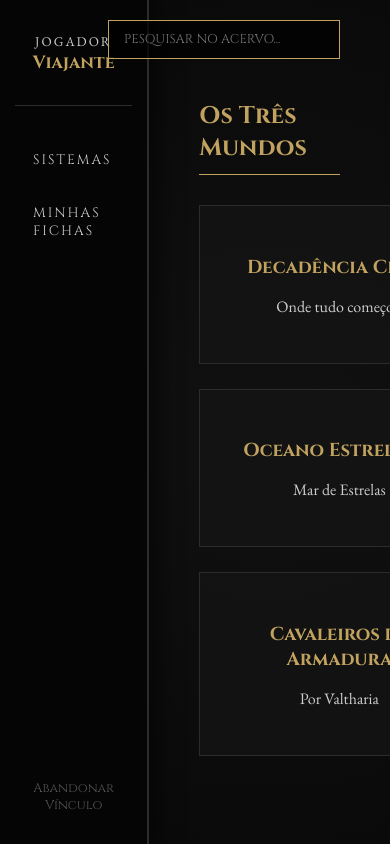
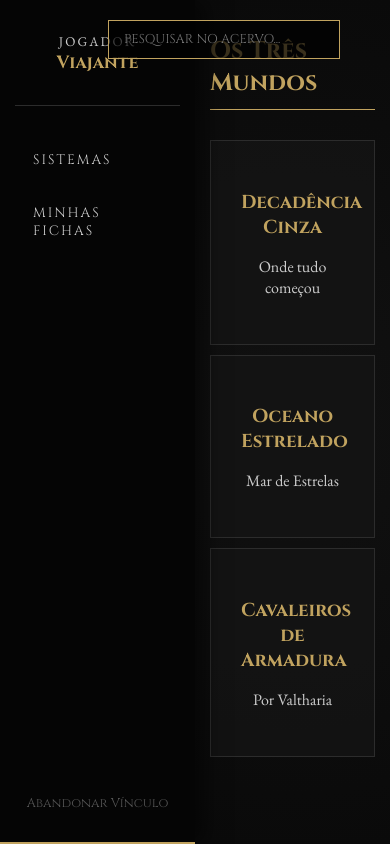
Before and after one commit to tocolli/VK-studio, a plain HTML site: page rpgs-app/frontend/dashboard.html in a window 390 px wide. Drawn offline with nearby package versions, Linux system fonts and the light colour scheme.

Commit message:
ajuste de responsividade

```diff
--- /dev/null
+++ b/rpgs-app/frontend/css/global.css
@@ -0,0 +1,32 @@
+/* Ajustes Globais de Responsividade */
+@media (max-width: 768px) {
+    /* Ajusta o tamanho das fontes para leitura no celular */
+    body { font-size: 16px !important; overflow-x: hidden; }
+
+    /* Faz as grids (Sistemas, Inventário, Atributos) ficarem em 1 ou 2 colunas */
+    .grid-sistemas, .grid-docs, .inventory-grid, .grid-categorias {
+        grid-template-columns: repeat(auto-fit, minmax(140px, 1fr)) !important;
+        gap: 10px !important;
+    }
+
+    /* Ajusta o Menu Lateral (Sidebar) para não sumir ou esmagar */
+    aside, .sidebar {
+        width: 100% !important;
+        height: auto !important;
+        position: relative !important;
+        border-right: none !important;
+        border-bottom: 2px solid #c1a35f !important;
+    }
+
+    /* Garante que o conteúdo principal use a tela toda */
+    main, .main { padding: 15px !important; width: 100% !important; }
+
+    /* Ajusta modais e iframes para não estourarem a tela */
+    .modal-content, .modal-leitura-content, iframe {
+        width: 95% !important;
+        margin: 5px auto !important;
+    }
+
+    /* Botões grandes para facilitar o toque */
+    button, .nav-item { padding: 12px !important; min-height: 44px; }
+}
--- a/rpgs-app/frontend/dashboard.html
+++ b/rpgs-app/frontend/dashboard.html
@@ -2,6 +2,9 @@
 <html lang="pt-br">
 <head>
     <meta charset="UTF-8">
+    <meta name="viewport" content="width=device-width, initial-scale=1.0, maximum-scale=1.0, user-scalable=no">
+
+<link rel="stylesheet" href="css/global.css">
     <title>VK.Studio - Dashboard</title>
     <style>
         @import url('https://fonts.googleapis.com/css2?family=Cinzel:wght@400;700&family=EB+Garamond&display=swap');
```
Also changed, not shown: rpgs-app/frontend/admin.html (+3 -0 lines), rpgs-app/frontend/fichas/cavaleiros/index.html (+3 -0 lines), rpgs-app/frontend/fichas/oceano/index.html (+3 -0 lines), rpgs-app/frontend/login.html (+3 -0 lines).
